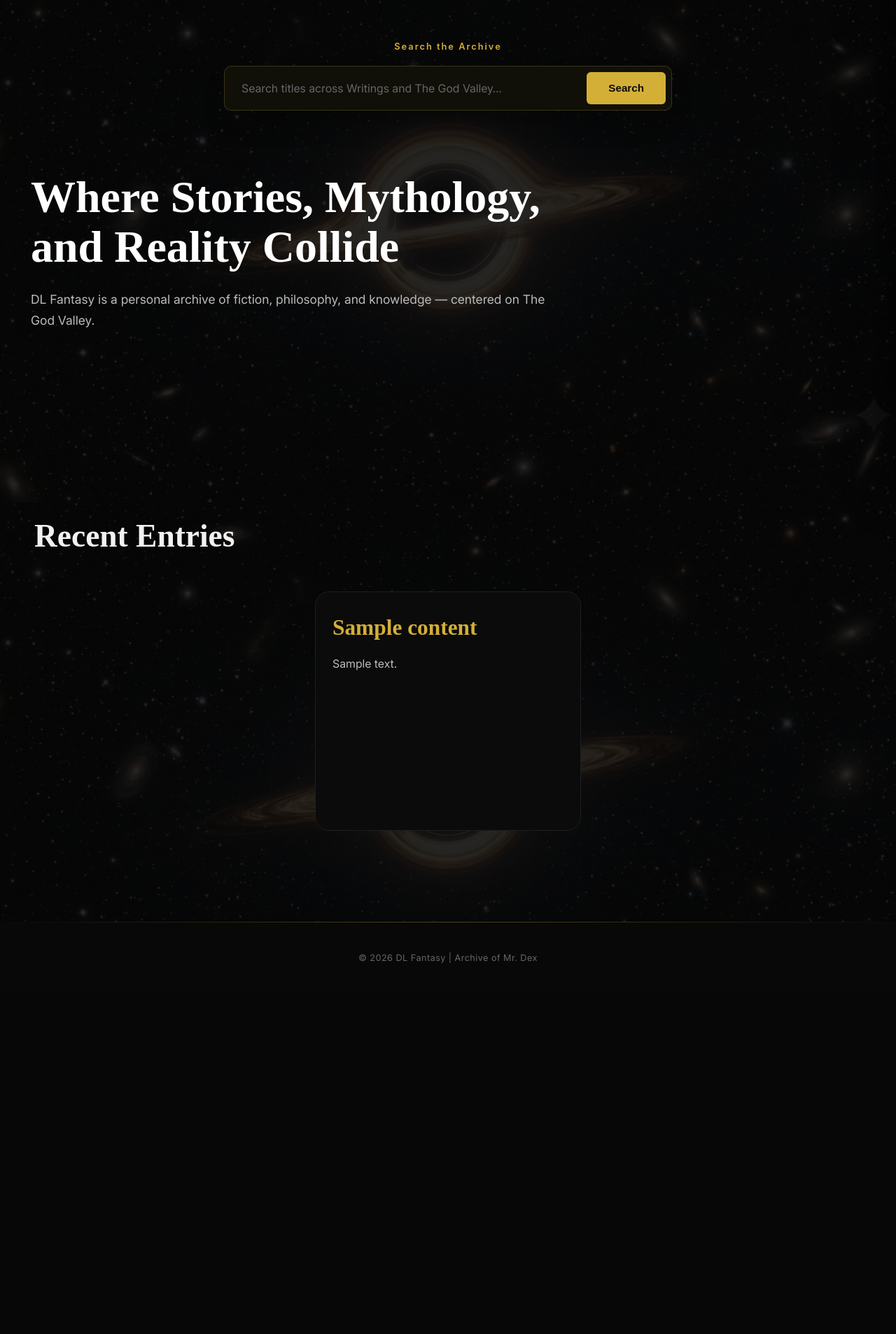
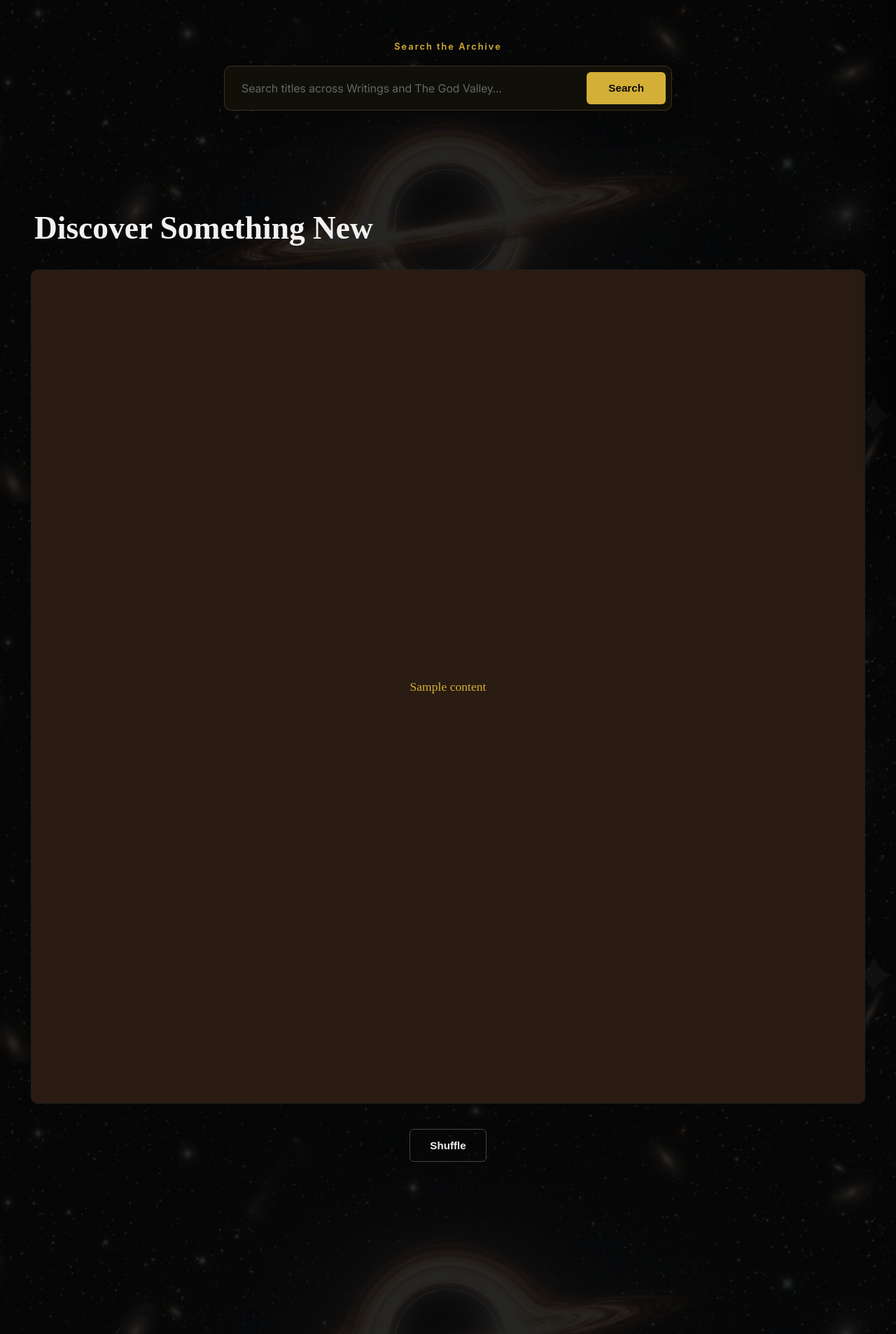
Before and after one commit to shahbazkhan74659-crypto/DL_Fantasy, a Django app: page / in a window 1280 px wide. Shown: the part 82-1988 px from the top of the page at 70% size. Before the commit the page ends 1458 px from the top, so only its background shows below. Run offline with Django 5.2, Linux system fonts and the light colour scheme; tables that the repository leaves empty hold one stand-in row (values such as "Sample post"); some web fonts are replaced.

Commit message:
DL Fantasy

```diff
--- a/core/urls.py
+++ b/core/urls.py
@@ -7,6 +7,7 @@ from .forms import StyledPasswordChangeForm
 
 urlpatterns = [
     path('', views.home, name='home'),
+    path('spotlight/shuffle/', views.shuffle_spotlight, name='shuffle_spotlight'),
     path('writings/', views.writings, name='writings'),
     path('writings/<slug:category>/', views.writings_category_list, name='writings_category_list'),
     path('writings/<slug:category>/<slug:slug>/', views.writings_detail, name='writings_detail'),
--- a/core/views.py
+++ b/core/views.py
@@ -32,9 +32,29 @@ def _paginate(request, queryset):
     return Paginator(queryset, PAGE_SIZE).get_page(request.GET.get('page'))
 
 
+SPOTLIGHT_SIZE = 6
+
+
+def _content_url(entry):
+    if entry.category == Content.Category.GODVALLEY:
+        return reverse('godvalley_detail', args=[entry.slug])
+    return reverse('writings_detail', args=[entry.category, entry.slug])
+
+
 def home(request):
     recent = Content.objects.filter(is_published=True).order_by('-created_at')[:6]
-    return render(request, 'home.html', {'recent': recent})
+    spotlight = Content.objects.filter(is_published=True).order_by('?')[:SPOTLIGHT_SIZE]
+    return render(request, 'home.html', {'recent': recent, 'spotlight': spotlight})
+
+
+def shuffle_spotlight(request):
+    entries = Content.objects.filter(is_published=True).order_by('?')[:SPOTLIGHT_SIZE]
+    return JsonResponse({
+        'items': [
+            {'url': _content_url(entry), 'title': entry.title}
+            for entry in entries
+        ],
+    })
 
 
 def writings(request):
@@ -222,7 +242,10 @@ def archive(request):
     return render(request, 'archive.html')
 
 
+@login_required
 def concepts(request):
+    if not request.user.is_staff:
+        raise Http404
     return render(request, 'concepts.html')
 
 
--- a/static/css/style.css
+++ b/static/css/style.css
@@ -480,10 +480,11 @@ input:focus-visible,
     color:#0a0a0a;
 }
 
-/* On the homepage, the search bar above the hero already fills part of the viewport, so the
-   full 90vh treatment leaves a big dead gap before the heading — give it less room to center in. */
-.home-search + .hero{
-    min-height:55vh;
+/* The God Valley intro hero has the same short-content-in-a-90vh-hero gap the homepage's
+   hero has (title + one paragraph + buttons doesn't need the full splash height), leaving a
+   big dead gap before "The Story" section below it. */
+.hero-godvalley-intro{
+    min-height:60vh;
 }
 
 /* Short text-only hero (e.g. news_detail) — the full 90vh splash treatment is meant for
@@ -494,6 +495,13 @@ input:focus-visible,
 }
 
 .hero-compact + .archive{
+    padding-top:var(--space-lg);
+}
+
+/* Writings hub: just a title + one-line subtitle, so hero-compact's default 90px top
+   padding (tuned for pages needing more breathing room) leaves an oversized gap before the
+   archive grid below it. Must come after .hero-compact to win the cascade (equal specificity). */
+.hero-writings-intro{
     padding-top:var(--space-lg);
 }
 
@@ -946,6 +954,66 @@ footer small{
     font-size:1.05rem;
 }
 
+.home-spotlight-actions{
+    display:flex;
+    justify-content:center;
+    margin-top:var(--space-lg);
+}
+
+/* Spotlight row — 6 small square cards in one row, sharing .archive-card's exact color/hover
+   language (border, background, gold lift-on-hover) so it reads as the same design system,
+   just a smaller/denser variant rather than the full writing-length archive cards. */
+.spotlight-row{
+    display:flex;
+    gap:var(--space-sm);
+}
+
+.spotlight-item{
+    flex:1 1 0;
+    min-width:0;
+    aspect-ratio:1/1;
+    display:flex;
+    align-items:center;
+    justify-content:center;
+    padding:var(--space-sm);
+    border:1px solid var(--border-dark);
+    border-radius:var(--radius-md);
+    background:#2a1c12;
+    text-decoration:none;
+    text-align:center;
+    position:relative;
+    overflow:hidden;
+    transition:transform 0.5s var(--ease), border-color 0.4s var(--ease), box-shadow 0.5s var(--ease), background 0.4s var(--ease);
+}
+
+.spotlight-item:hover{
+    transform:translateY(-6px);
+    border-color:var(--gold);
+    background:#3a2718;
+    box-shadow:var(--shadow-card);
+}
+
+.spotlight-item span{
+    color:var(--gold);
+    font-family:'Cormorant Garamond', serif;
+    font-size:clamp(0.95rem, 0.8rem + 0.4vw, 1.1rem);
+    line-height:1.3;
+    display:-webkit-box;
+    -webkit-line-clamp:4;
+    -webkit-box-orient:vertical;
+    overflow:hidden;
+}
+
+@media (max-width:900px){
+    .spotlight-row{
+        flex-wrap:wrap;
+    }
+
+    .spotlight-item{
+        flex:1 1 calc(50% - var(--space-sm));
+    }
+}
+
 .chapter-content p{
     margin-bottom:24px;
 }
@@ -1046,6 +1114,13 @@ footer small{
     max-width:1000px;
     margin:60px auto;
     padding:0 20px;
+}
+
+/* The Archive directory page's own header sits directly under the navbar with nothing else
+   above it, so the shared .archive-container top margin (tuned for pages like /news/ and
+   /profile/ that need more clearance) reads as an oversized gap here. */
+.archive-index{
+    margin-top:24px;
 }
 
 .archive-header{
--- /dev/null
+++ b/static/js/home-spotlight.js
@@ -0,0 +1,42 @@
+// HOME SPOTLIGHT SHUFFLE — "Discover Something New" row on the homepage
+//
+// The row is already randomized server-side on every page load (Content.objects.order_by('?')
+// in core.views.home); this button re-rolls the same random set in place via fetch, without a
+// full page reload, using core.views.shuffle_spotlight.
+
+document.addEventListener('click', (e) => {
+
+    const button = e.target.closest('#spotlight-shuffle-btn');
+
+    if (!button) return;
+
+    const grid = document.getElementById('spotlight-grid');
+
+    if (!grid) return;
+
+    button.disabled = true;
+
+    fetch(button.dataset.shuffleUrl, {
+        headers: { 'X-Requested-With': 'XMLHttpRequest' },
+    })
+        .then((response) => response.json())
+        .then((data) => {
+
+            grid.innerHTML = '';
+
+            data.items.forEach((item) => {
+                const card = document.createElement('a');
+                card.className = 'spotlight-item';
+                card.href = item.url;
+
+                const title = document.createElement('span');
+                title.textContent = item.title;
+                card.appendChild(title);
+
+                grid.appendChild(card);
+            });
+        })
+        .finally(() => {
+            button.disabled = false;
+        });
+});
--- a/templates/godvalley_list.html
+++ b/templates/godvalley_list.html
@@ -5,7 +5,7 @@ The God Valley | DL Fantasy
 
 {% block content %}
 
-<section class="hero">
+<section class="hero hero-godvalley-intro">
     <div class="hero-content parallax">
         <h1>The God Valley</h1>
         <p>
@@ -18,7 +18,9 @@ The God Valley | DL Fantasy
         </p>
         <div class="hero-buttons">
             <a href="{% url 'godvalley_chapters' %}" class="btn">Read Chapters</a>
+            {% if user.is_staff %}
             <a href="{% url 'concepts' %}" class="btn-outline">Explore Lore</a>
+            {% endif %}
         </div>
     </div>
 </section>
--- a/templates/home.html
+++ b/templates/home.html
@@ -1,4 +1,5 @@
 {% extends 'base.html' %}
+{% load static %}
 {% block content %}
 
 <section class="home-search">
@@ -11,11 +12,21 @@
     </form>
 </section>
 
-<section class="hero">
-    <div class="hero-content parallax">
-        <h1>Where Stories, Mythology, and Reality Collide</h1>
-        <p>DL Fantasy is a personal archive of fiction, philosophy, and knowledge — centered on The God Valley.</p>
+<section class="archive home-spotlight">
+    <h2>Discover Something New</h2>
+    <div class="spotlight-row" id="spotlight-grid">
+        {% for entry in spotlight %}
+        {% if entry.category == 'godvalley' %}{% url 'godvalley_detail' entry.slug as entry_url %}{% else %}{% url 'writings_detail' entry.category entry.slug as entry_url %}{% endif %}
+        <a href="{{ entry_url }}" class="spotlight-item"><span>{{ entry.title }}</span></a>
+        {% empty %}
+        <p>No entries yet — check back soon.</p>
+        {% endfor %}
     </div>
+    {% if spotlight %}
+    <div class="home-spotlight-actions">
+        <button type="button" id="spotlight-shuffle-btn" class="btn-outline" data-shuffle-url="{% url 'shuffle_spotlight' %}">Shuffle</button>
+    </div>
+    {% endif %}
 </section>
 
 <section class="archive">
@@ -31,3 +42,6 @@
 </section>
 
 {% endblock %}
+{% block extra_js %}
+<script src="{% static 'js/home-spotlight.js' %}"></script>
+{% endblock %}
--- a/templates/writings.html
+++ b/templates/writings.html
@@ -1,7 +1,7 @@
 {% extends 'base.html' %}
 {% block content %}
 
-<section class="hero hero-compact">
+<section class="hero hero-compact hero-writings-intro">
     <div class="hero-content parallax">
         <h1>Writings</h1>
         <p>Fiction, philosophy, and mythology — everything outside The God Valley.</p>
```
Also changed, not shown: templates/archive.html (+5 -3 lines).
